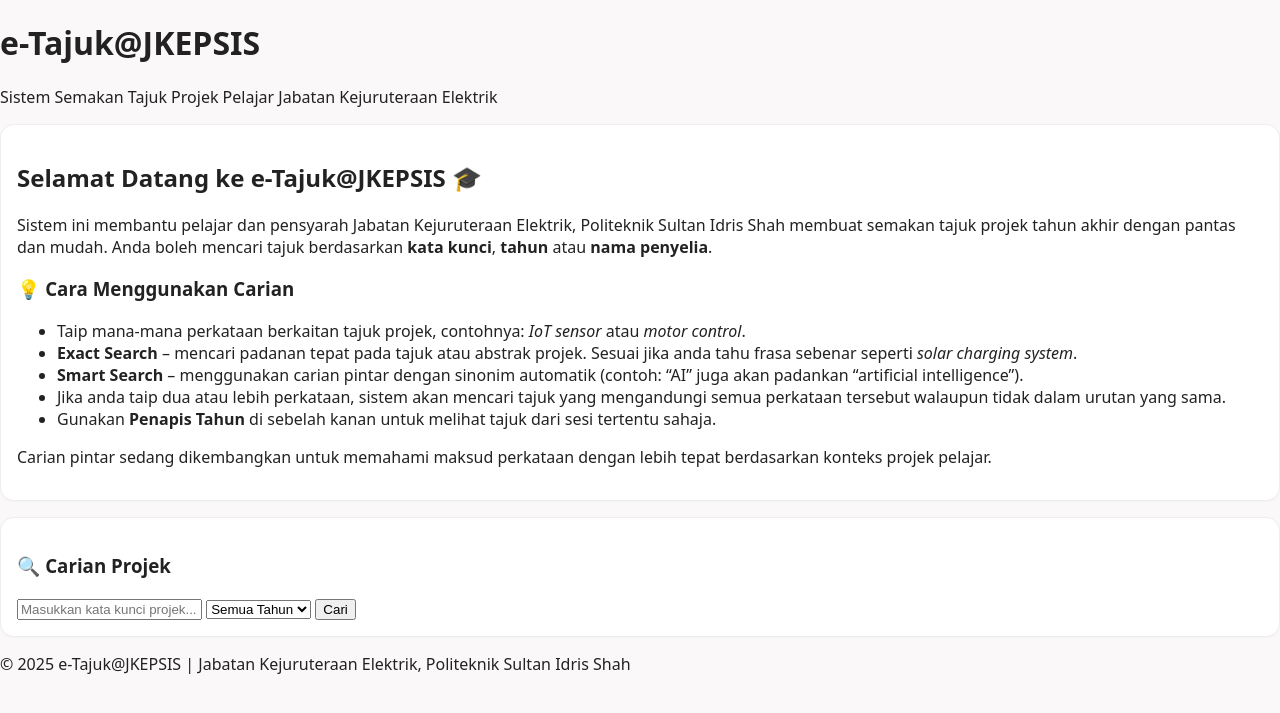
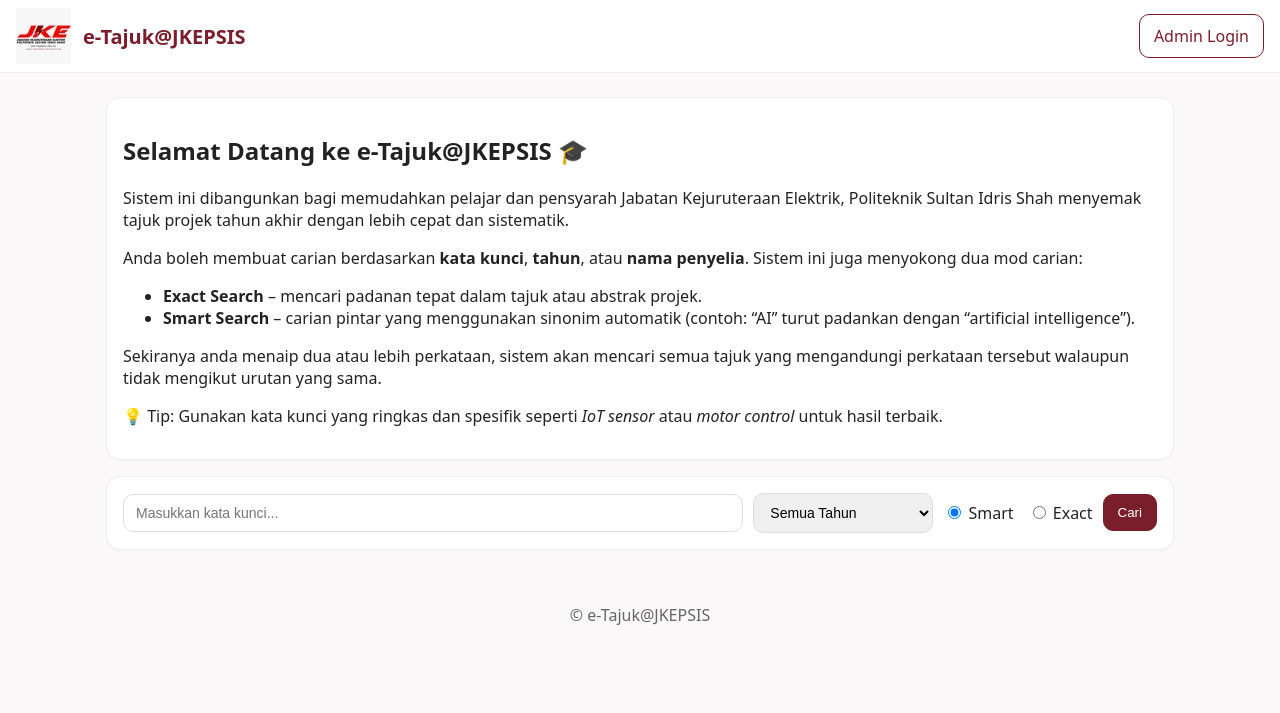
Before and after one commit to naily92/eTajuk-JKEPSIS, a Flask app: page / in a window 1280 px wide. Shown: the top 713 px of the page. Run offline with Flask 3, Linux system fonts and the light colour scheme; data that the repository does not hold is empty; some libraries are stand-ins or nearby versions.

Commit message:
Update index.html

```diff
--- a/templates/index.html
+++ b/templates/index.html
@@ -1,64 +1,105 @@
-<!DOCTYPE html>
+<!doctype html>
 <html lang="ms">
 <head>
-  <meta charset="UTF-8">
-  <meta name="viewport" content="width=device-width, initial-scale=1.0">
+  <meta charset="utf-8">
+  <meta name="viewport" content="width=device-width,initial-scale=1">
   <title>e-Tajuk@JKEPSIS</title>
-  <link rel="stylesheet" href="style.css">
+  <link rel="stylesheet" href="{{ url_for('static', filename='css/style.css') }}">
 </head>
 <body>
-  <header>
-    <h1>e-Tajuk<span class="highlight">@JKEPSIS</span></h1>
-    <p class="subtitle">Sistem Semakan Tajuk Projek Pelajar Jabatan Kejuruteraan Elektrik</p>
-  </header>
+  <nav class="navbar">
+    <div class="brand">
+      <img src="{{ url_for('static', filename='img/logo.jpg') }}" alt="Logo" class="logo">
+      <span class="title">e-Tajuk@JKEPSIS</span>
+    </div>
+    <div class="nav-right">
+      <a class="btn ghost" href="{{ url_for('login') }}">Admin Login</a>
+    </div>
+  </nav>
 
-  <main>
-    <section class="welcome card">
+  <main class="container">
+
+    <!-- ✨ Bahagian Alu-aluan & Penerangan -->
+    <section class="welcome-info card">
       <h2>Selamat Datang ke <span class="highlight">e-Tajuk@JKEPSIS</span> 🎓</h2>
       <p>
-        Sistem ini membantu pelajar dan pensyarah Jabatan Kejuruteraan Elektrik, Politeknik Sultan Idris Shah
-        membuat semakan tajuk projek tahun akhir dengan pantas dan mudah.
-        Anda boleh mencari tajuk berdasarkan <strong>kata kunci</strong>, <strong>tahun</strong> atau <strong>nama penyelia</strong>.
+        Sistem ini dibangunkan bagi memudahkan pelajar dan pensyarah Jabatan Kejuruteraan Elektrik, Politeknik Sultan Idris Shah
+        menyemak tajuk projek tahun akhir dengan lebih cepat dan sistematik.
       </p>
+      <p>
+        Anda boleh membuat carian berdasarkan <strong>kata kunci</strong>, <strong>tahun</strong>, atau <strong>nama penyelia</strong>.
+        Sistem ini juga menyokong dua mod carian:
+      </p>
+      <ul>
+        <li><strong>Exact Search</strong> – mencari padanan tepat dalam tajuk atau abstrak projek.</li>
+        <li><strong>Smart Search</strong> – carian pintar yang menggunakan sinonim automatik
+            (contoh: “AI” turut padankan dengan “artificial intelligence”).</li>
+      </ul>
+      <p>
+        Sekiranya anda menaip dua atau lebih perkataan, sistem akan mencari semua tajuk yang mengandungi perkataan tersebut
+        walaupun tidak mengikut urutan yang sama.
+      </p>
+      <p class="muted">💡 Tip: Gunakan kata kunci yang ringkas dan spesifik seperti <em>IoT sensor</em> atau <em>motor control</em> untuk hasil terbaik.</p>
+    </section>
+    <!-- Tamat Alu-aluan -->
 
-      <h3 class="section-title">💡 Cara Menggunakan Carian</h3>
-      <ul class="usage-list">
-        <li>Taip mana-mana perkataan berkaitan tajuk projek, contohnya: <em>IoT sensor</em> atau <em>motor control</em>.</li>
-        <li><strong>Exact Search</strong> – mencari padanan tepat pada tajuk atau abstrak projek.
-            Sesuai jika anda tahu frasa sebenar seperti <em>solar charging system</em>.</li>
-        <li><strong>Smart Search</strong> – menggunakan carian pintar dengan sinonim automatik
-            (contoh: “AI” juga akan padankan “artificial intelligence”).</li>
-        <li>Jika anda taip dua atau lebih perkataan, sistem akan mencari tajuk yang mengandungi semua perkataan tersebut
-            walaupun tidak dalam urutan yang sama.</li>
-        <li>Gunakan <strong>Penapis Tahun</strong> di sebelah kanan untuk melihat tajuk dari sesi tertentu sahaja.</li>
-      </ul>
+    <section class="search-box card">
+      <form method="get" action="{{ url_for('index') }}" class="search-form">
+        <input type="text" name="query" placeholder="Masukkan kata kunci..." value="{{ query }}">
+        <select name="year">
+          <option value="">Semua Tahun</option>
+          {% for y in years %}
+            <option value="{{ y }}" {% if selected_year==y %}selected{% endif %}>{{ y }}</option>
+          {% endfor %}
+        </select>
+        <div class="mode">
+          <label><input type="radio" name="mode" value="smart" {% if mode=='smart' %}checked{% endif %}> Smart</label>
+          <label><input type="radio" name="mode" value="exact" {% if mode=='exact' %}checked{% endif %}> Exact</label>
+        </div>
+        <button class="btn primary" type="submit">Cari</button>
+      </form>
 
-      <p class="muted">
-        Carian pintar sedang dikembangkan untuk memahami maksud perkataan dengan lebih tepat berdasarkan konteks projek pelajar.
-      </p>
+      {% if session_text %}
+      <div class="session-text">
+        {{ session_text }}
+      </div>
+      {% endif %}
+
+      {% if query %}
+      <div class="counts">
+        <span>Exact: <strong>{{ exact_count }}</strong></span>
+        <span>Smart: <strong>{{ smart_count }}</strong></span>
+      </div>
+      {% if mode=='smart' and smart_terms %}
+      <div class="smart-terms">
+        <strong>Smart Search keywords:</strong>
+        <span>{{ ", ".join(smart_terms) }}</span>
+      </div>
+      {% endif %}
+      {% endif %}
     </section>
 
-    <section class="search-section card">
-      <h3>🔍 Carian Projek</h3>
-      <form id="searchForm">
-        <input type="text" id="keyword" placeholder="Masukkan kata kunci projek...">
-        <select id="yearFilter">
-          <option value="">Semua Tahun</option>
-          <option value="2025">2025</option>
-          <option value="2024">2024</option>
-          <option value="2023">2023</option>
-          <option value="2022">2022</option>
-        </select>
-        <button type="submit">Cari</button>
-      </form>
-
-      <div id="resultCount" class="result-count"></div>
-      <div id="results"></div>
+    <section class="results">
+      {% if results %}
+        {% for r in results %}
+        <article class="card">
+          <h3 class="card-title">{{ r[0]|safe }}</h3>
+          <p class="meta">Tahun: {{ r[1] }} | Penyelia: {{ r[4] }}{% if r[5] %} | Pelajar: {{ r[5] }}{% endif %}</p>
+          <p class="abstract short">{{ r[3]|safe }}</p>
+          <p class="abstract full" style="display:none">{{ r[2]|safe }}</p>
+          <a href="#" class="toggle">Read more</a>
+        </article>
+        {% endfor %}
+      {% elif query %}
+        <p class="muted">Tiada rekod ditemui.</p>
+      {% endif %}
     </section>
   </main>
 
-  <footer>
-    <p>© 2025 e-Tajuk@JKEPSIS | Jabatan Kejuruteraan Elektrik, Politeknik Sultan Idris Shah</p>
+  <footer class="footer">
+    © e-Tajuk@JKEPSIS
   </footer>
+
+  <script src="{{ url_for('static', filename='js/main.js') }}"></script>
 </body>
 </html>
```
